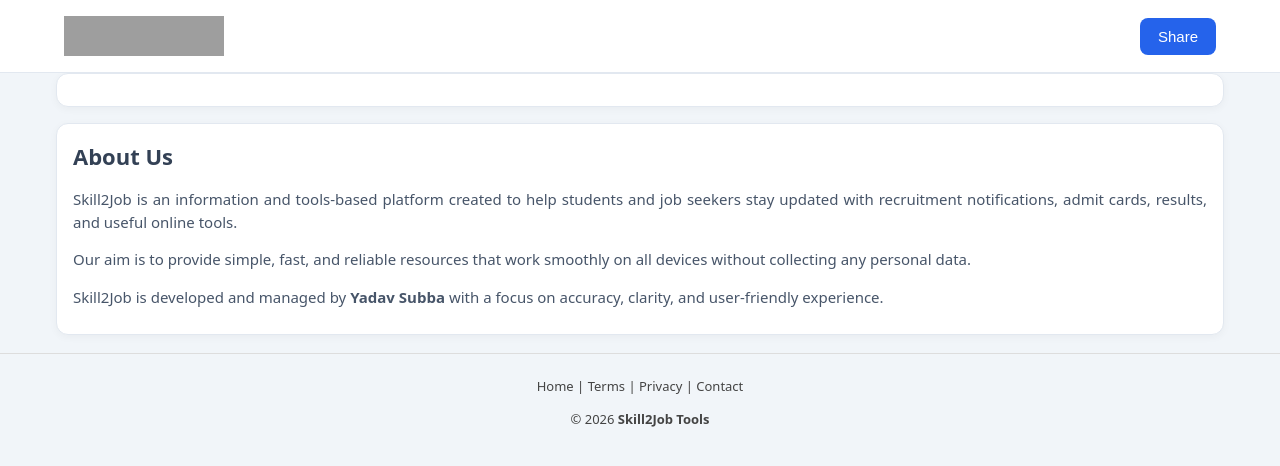
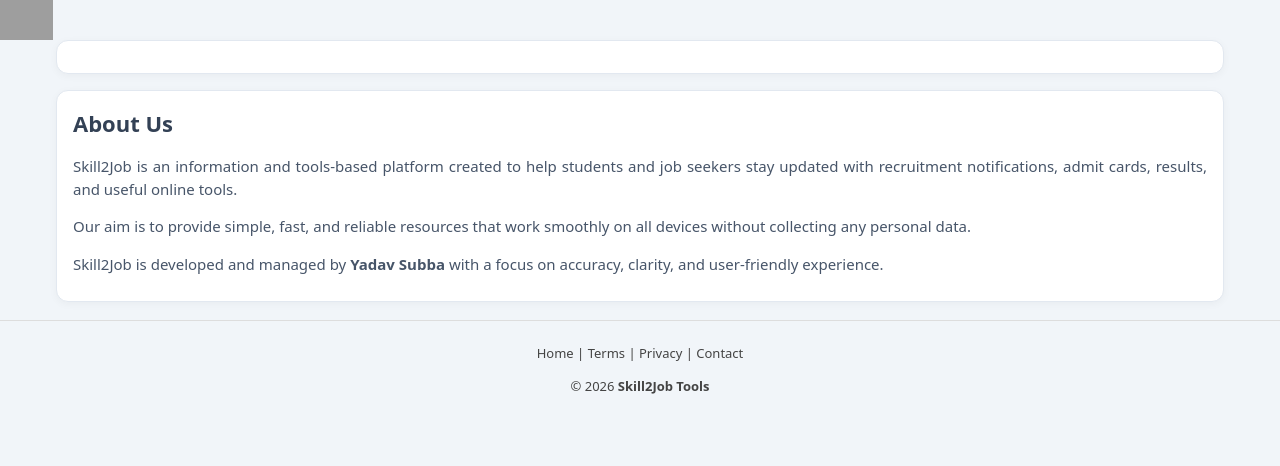
Before and after one commit to yadav150/tools., a Jekyll site: the page built from index.html, in a window 1280 px wide. Shown: the top 466 px of the page. Built offline with Jekyll 4.4.1, drawn with Linux system fonts in a browser that asks for light colours; grey boxes are pictures that could not be loaded.

Commit message:
Update header.html

```diff
--- a/_includes/header.html
+++ b/_includes/header.html
@@ -1,10 +1,3 @@
-<header>
-  <div class="header-container container">
-    <div class="logo">
-      <a href="https://tools.skill2job.site/">
-        <img src="https://i.postimg.cc/YCnzSpLg/Official_Logo.webp" alt="Skill2Job logo" width="160" height="40" loading="lazy">
-      </a>
-    </div>
-    <button class="share-btn" aria-label="Share site">Share</button>
-  </div>
-</header>
+<div class="logo">
+  <a href="/"><img src="https://i.postimg.cc/YCnzSpLg/Official_Logo.webp" alt="Skill2Job logo" loading="lazy"></a>
+</div>
```
